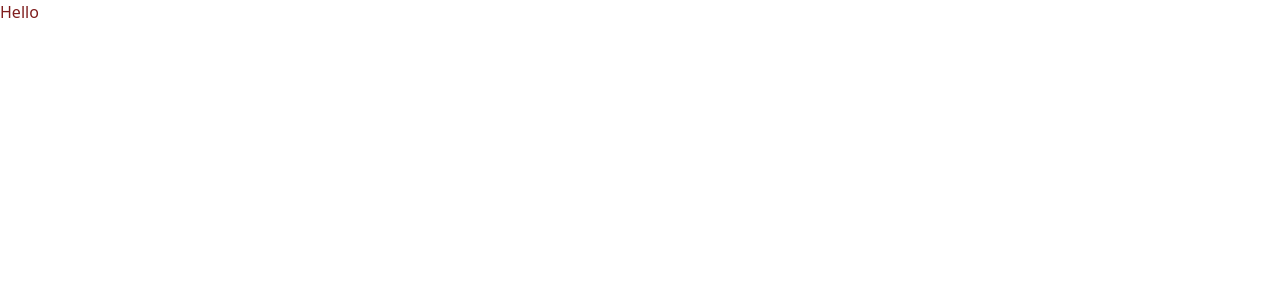
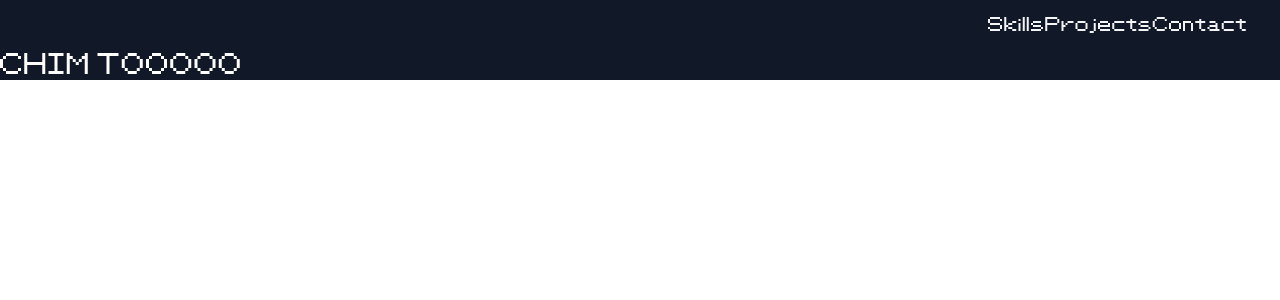
Before and after one commit to cocotran/portfolio, a Next.js app: page / in a window 1280 px wide. Shown: the top 300 px of the page. Built offline with nearby package versions, Linux system fonts and the light colour scheme.

Commit message:
Added gameboy font

```diff
--- /dev/null
+++ b/components/Navbar.js
@@ -0,0 +1,17 @@
+export default function Navbar() {
+    return (
+        <>
+
+
+            <nav className="py-3 px-8 flex justify-end items-center text-gray-100">
+
+                <button>Skills</button>
+                <button>Projects</button>
+                <button>Contact</button>
+
+            </nav>
+
+
+        </>
+    )
+  }
--- a/pages/index.js
+++ b/pages/index.js
@@ -1,9 +1,19 @@
 import Head from 'next/head'
+
+import Navbar from '../components/Navbar'
+
 
 export default function Home() {
   return (
-    <div className="text-red-900">
-      Hello
+    <>
+
+    <div className="app bg-gray-900">
+
+      <Navbar />
+
+      <div className="text-white text-2xl">CHIM TOOOOO</div>
+
     </div>
+    </>
   )
 }
--- a/styles/globals.css
+++ b/styles/globals.css
@@ -1,3 +1,15 @@
 @tailwind base;
 @tailwind components;
 @tailwind utilities;
+
+@font-face {
+    font-family: "PKMN-RBYGSC";
+    src: url("../public/fonts/PKMN-RBYGSC.ttf");
+    font-style: normal;
+    font-weight: 400;
+    font-display: swap;
+  }
+
+  .app {
+      font-family: 'PKMN-RBYGSC', Helvetica, sans-serif;
+  }
```
Also changed, not shown: public/fonts/PKMN-RBYGSC.ttf (added).
